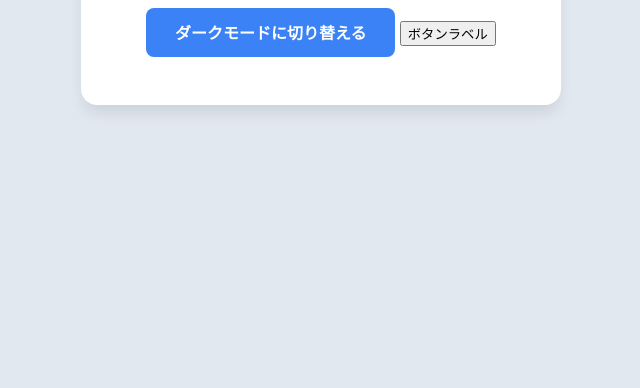
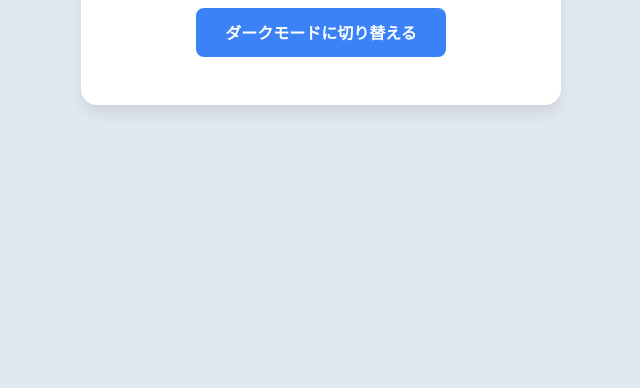
Before and after one commit to tarosjk202610/202610_JS_practice, a plain HTML site: page challenge/02/index.html in a window 1280 px wide. Shown: the part 412-800 px from the top of the page, without its empty margins (319-959 px from the left). Drawn offline with Linux system fonts and the light colour scheme.

Commit message:
2026年11月26日 13:43

```diff
--- a/challenge/02/index.html
+++ b/challenge/02/index.html
@@ -13,7 +13,6 @@
   <div class="card" id="card">
     <h1 id="status-text">現在はライトモードです</h1>
     <button id="toggle-btn">ダークモードに切り替える</button>
-    <input type="submit" value="ボタンラベル">
   </div>
 
 </body>
--- a/challenge/02/main.js
+++ b/challenge/02/main.js
@@ -31,8 +31,8 @@ toggleBtn.addEventListener('click', function(){
   console.log(card.classList.contains('is-dark'));
 
   if(card.classList.contains('is-dark')) {
-    statusText.textContent = "現在はダークモードです"
-    toggleBtn.textContent = "ライトモードに切り替える"
+    statusText.textContent = "現在はダークモードです";
+    toggleBtn.textContent = "ライトモードに切り替える";
   }
 
 });
```
